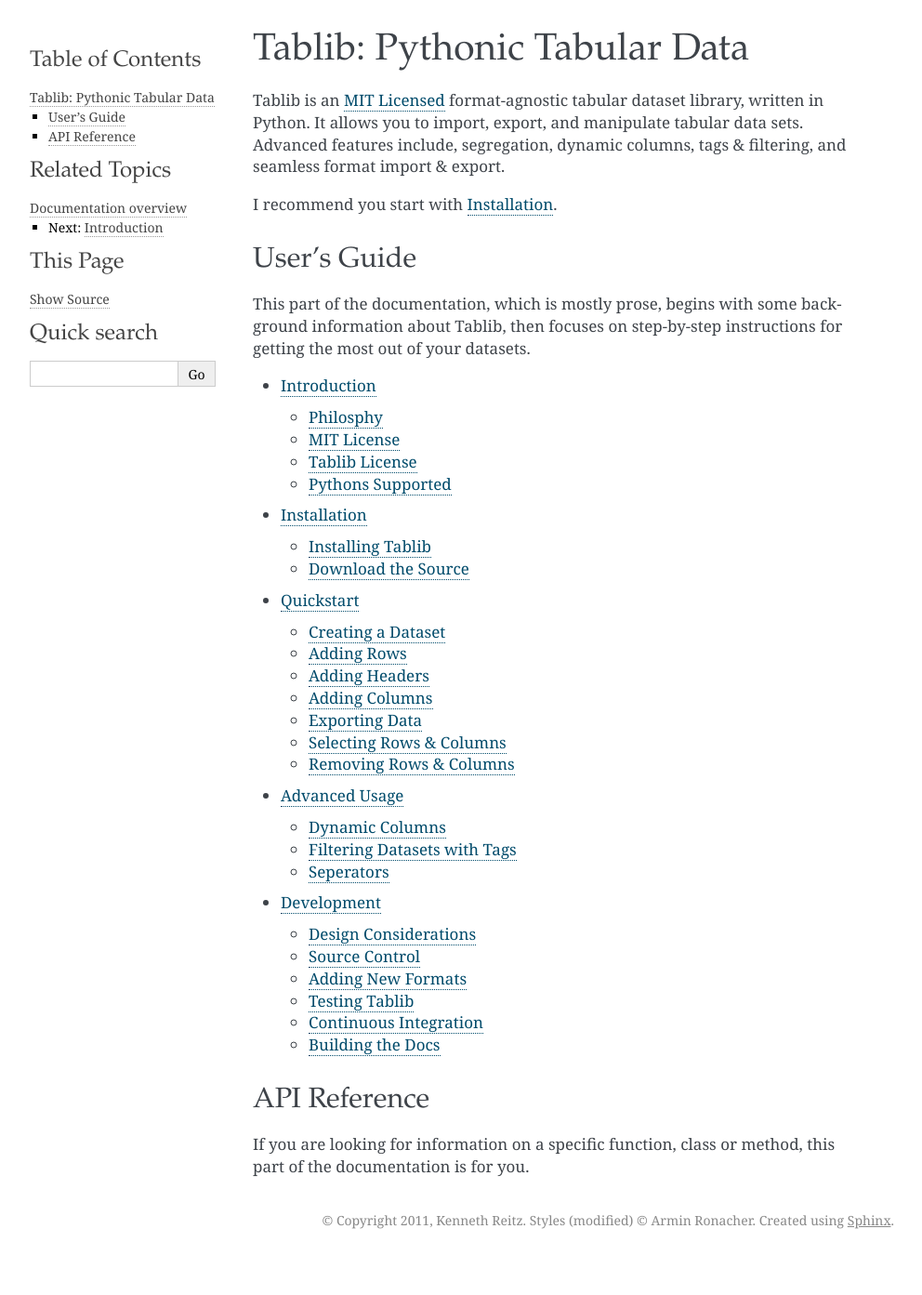
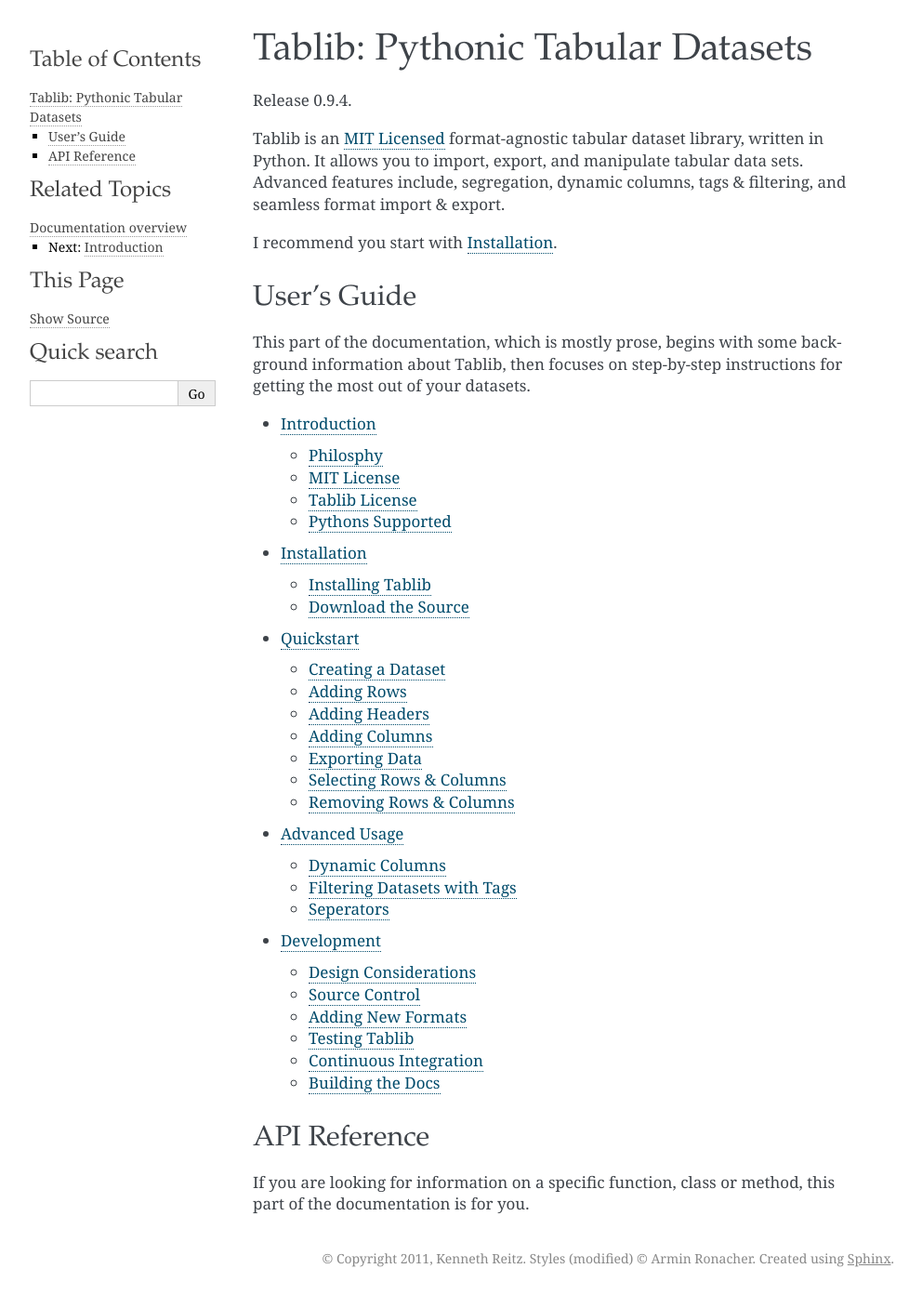
Before and after one commit to jazzband/tablib, a Sphinx documentation site: the page built from docs/index.rst, in a window 1280 px wide. Shown: the whole page at 93% size, without its empty margins (148-1140 px from the left). Built offline with Sphinx 7.4.7, drawn with Linux system fonts in a browser that asks for light colours; pages that are not in the unit, such as notebooks, are missing from menus; the version number is read from the project's files by our own code; before the commit the page ends 1352 px from its top, so only the background shows below that.

Commit message:
Added release number to documentation.

```diff
--- a/docs/index.rst
+++ b/docs/index.rst
@@ -3,8 +3,10 @@
    You can adapt this file completely to your liking, but it should at least
    contain the root `toctree` directive.
 
-Tablib: Pythonic Tabular Data
-=============================
+Tablib: Pythonic Tabular Datasets
+=================================
+
+Release |version|.
 
 .. Contents:
 ..
```
